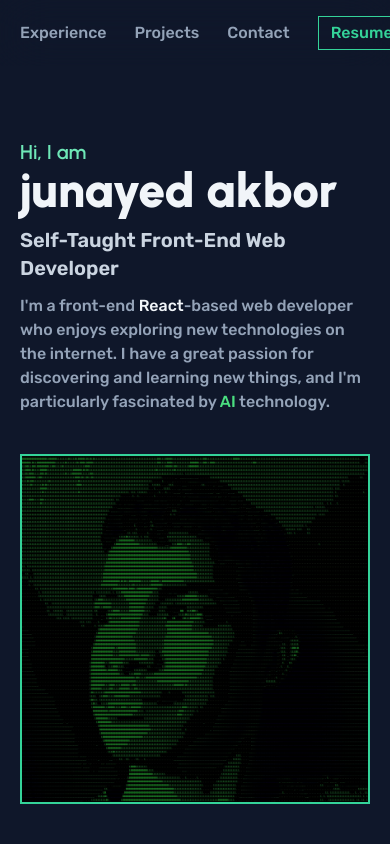
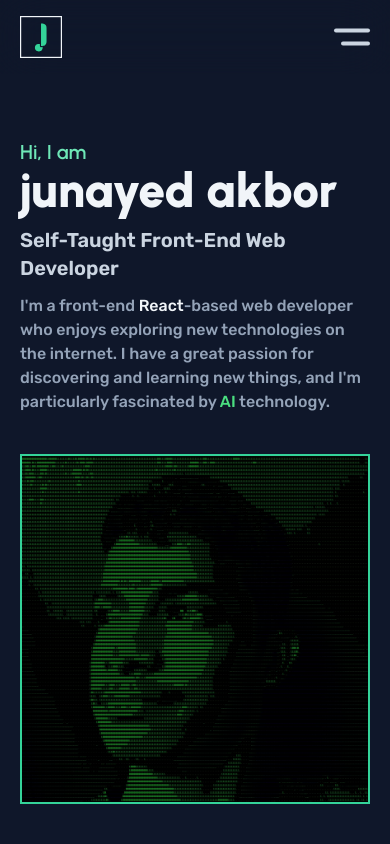
Before and after one commit to junayed-code/junayed, a Next.js app: page / in a window 390 px wide. Shown: the top 844 px of the page. Built offline with nearby package versions, Linux system fonts and the light colour scheme; no server answers.

Commit message:
Add nav menu toggle feature

```diff
--- a/src/components/nav.jsx
+++ b/src/components/nav.jsx
@@ -1,8 +1,26 @@
+"use client";
+
 import Image from "next/image";
 import Link from "next/link";
 import logoImage from "@/images/logo.svg";
+import { useState } from "react";
 
 export default function Nav() {
+  const [isOpenMenu, setOpenMenu] = useState(false);
+
+  const handleToggleMenu = () => {
+    setOpenMenu(prev => {
+      if (!prev) {
+        document.body.classList.add("sm:pr-[17px]");
+        document.documentElement.classList.add("overflow-hidden");
+      } else {
+        document.body.classList.remove("sm:pr-[17px]");
+        document.documentElement.classList.remove("overflow-hidden");
+      }
+      return !prev;
+    });
+  };
+
   return (
     <header className="fixed top-0 w-full backdrop-blur-xl z-50">
       <nav className="flex items-center justify-between px-5 py-4 md:max-w-4xl lg:max-w-[1110px] mx-auto">
@@ -18,24 +36,60 @@ export default function Nav() {
           </Link>
         </div>
 
-        <ul className="flex items-center gap-7 font-medium">
+        <div>
+          {/* Nav manu toggle button */}
+          <div
+            onClick={handleToggleMenu}
+            className={"nav-barger md:hidden z-40".concat(
+              isOpenMenu ? " open sm:pr-[17px]" : ""
+            )}
+          >
+            <span></span>
+            <span></span>
+          </div>
+
+          <div
+            className={"absolute inset-0 w-full h-screen bg-slate-900/70".concat(
+              !isOpenMenu ? " invisible opacity-0 pointer-events-none" : ""
+            )}
+          ></div>
+
+          {/* Nav manu items */}
+          <ul
+            className={"fixed top-0 right-0 h-screen md:h-auto w-80 md:w-auto bg-slate-900 md:bg-transparent md:static flex flex-col md:flex-row items-center gap-7 font-medium p-6 pt-28 md:pt-0 md:p-0 z-20 md:translate-x-0 duration-200".concat(
+              isOpenMenu ? " translate-x-0" : " translate-x-full"
+            )}
+          >
             <li>
-            <Link href="#experience" className="hover:text-emerald-400">
+              <Link
+                onClick={handleToggleMenu}
+                href="#experience"
+                className="hover:text-emerald-400"
+              >
                 Experience
               </Link>
             </li>
             <li>
-            <Link href="#projects" className="hover:text-emerald-400">
+              <Link
+                onClick={handleToggleMenu}
+                href="#projects"
+                className="hover:text-emerald-400"
+              >
                 Projects
               </Link>
             </li>
             <li>
-            <Link href="#contact" className="hover:text-emerald-400">
+              <Link
+                onClick={handleToggleMenu}
+                href="#contact"
+                className="hover:text-emerald-400"
+              >
                 Contact
               </Link>
             </li>
             <li>
               <Link
+                onClick={handleToggleMenu}
                 href="/resume.pdf"
                 target="_blank"
                 className="inline-block text-emerald-400 border border-emerald-400 px-3 py-1 hover:shadow-[2.5px_2.5px_rgb(52,211,153)] hover:-translate-x-0.5 hover:-translate-y-0.5 duration-200"
@@ -44,6 +98,7 @@ export default function Nav() {
               </Link>
             </li>
           </ul>
+        </div>
       </nav>
     </header>
   );
```
Lines whose indentation alone changed are shown as unchanged.
